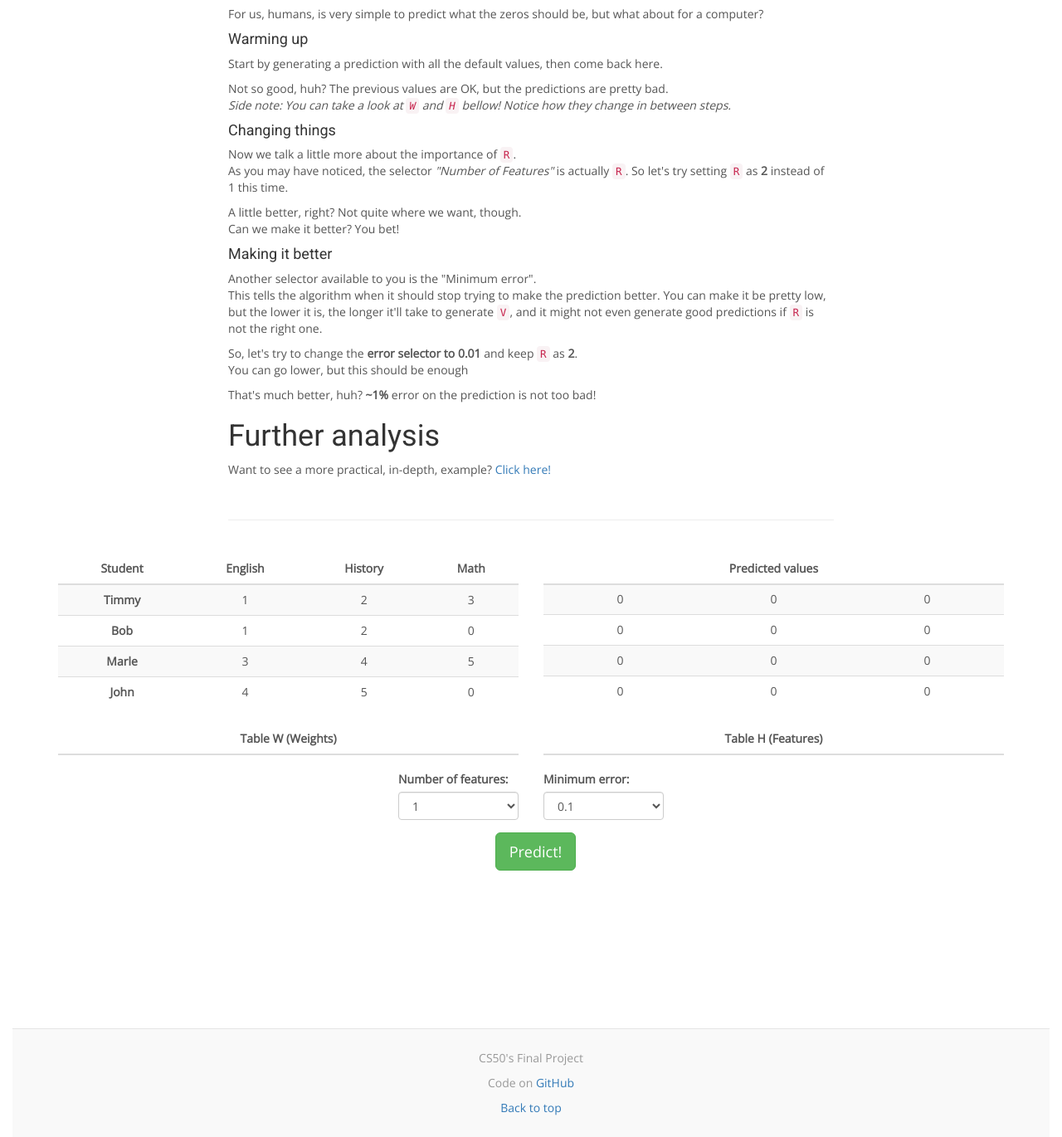
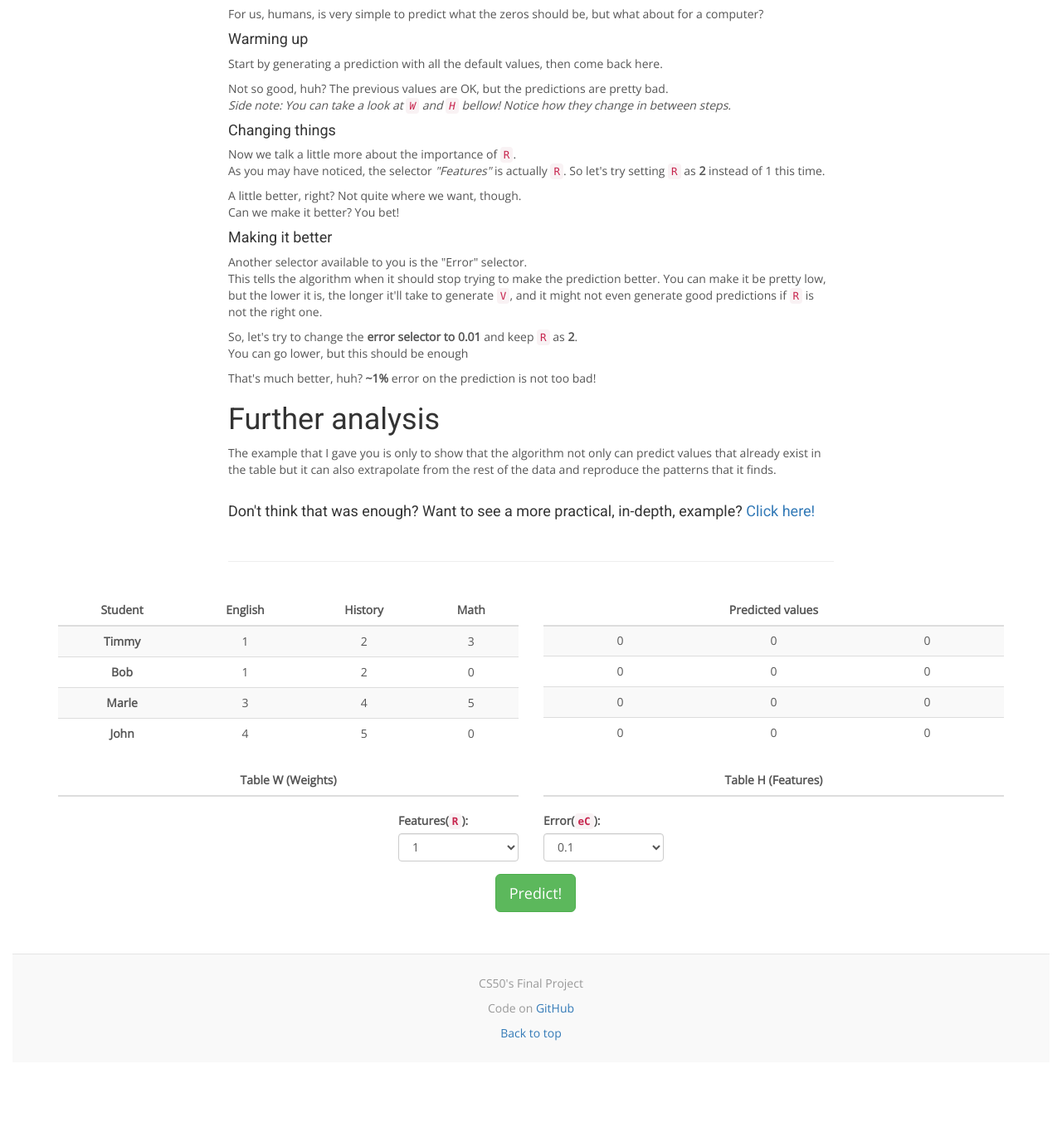
Before and after one commit to Maronato/NGP, a Django app: page / in a window 1280 px wide. Shown: the part 1441-2811 px from the top of the page at 83% size. After the commit the page ends 2695 px from the top, so only its background shows below. Run offline with Django 3.2, Linux system fonts and the light colour scheme; lists and menus that the app fills with data are empty; some libraries are stand-ins or nearby versions.

Commit message:
removed imports and put text on col-8

```diff
--- a/interface/templates/index.html
+++ b/interface/templates/index.html
@@ -1,8 +1,4 @@
 {% extends "base.html" %} {% load staticfiles %} {% block content %}
-<script src="https://ajax.googleapis.com/ajax/libs/jquery/3.1.1/jquery.min.js"></script>
-<script src="{% static 'js/editableTableWidget.js'%}"></script>
-<script src="{% static 'js/tabletojson.js'%}"></script>
-<script src="{% static 'js/update_table.js'%}"></script>
 <div class="container">
     <div class="col-md-8 col-md-offset-2">
         <h1> NGP </h1>
@@ -14,7 +10,8 @@
         </p>
         <p>
             If you, a human, look at their grades and interests you might think that, since Timmy and Bob seem to follow the same patterns, their grades should too, and indeed they do!
-        <br> Following this train of thought, we have Marle: another student like Bob and Timmy but she is pretty good at english and not so much with Math. Her grades probably won't follow the same patterns as Timmy's but could follow the same as John's, another student, who has similar grades to her.
+            <br> Following this train of thought, we have Marle: another student like Bob and Timmy but she is pretty good at english and not so much with Math. Her grades probably won't follow the same patterns as Timmy's but could follow the same as
+            John's, another student, who has similar grades to her.
         </p>
         <p>
             It's pretty easy to understand that there must be some kind of relationship between these students' grades, and even predict some of them, but we can only do that because we are oversimplifying things.
@@ -27,8 +24,8 @@
         </p>
         <h3>How does it work?</h3>
         <p>
-        Like I said, the relations still exist and we can use computers to find and analyze them. One way of doing that is using a technique called Non-Negative Matrix Factorization(NMF) in which we take a matrix <code>X</code> and factorize it into two
-        other matrices, <code>W</code> and <code>H</code> that when multiplied(dot product) generate a resulting matrix <code>V</code> that is very similar to <code>X</code>.
+            Like I said, the relations still exist and we can use computers to find and analyze them. One way of doing that is using a technique called Non-Negative Matrix Factorization(NMF) in which we take a matrix <code>X</code> and factorize it into
+            two other matrices, <code>W</code> and <code>H</code> that when multiplied(dot product) generate a resulting matrix <code>V</code> that is very similar to <code>X</code>.
         </p>
         <p>
             The difference is that while <code>X</code> had missing data due to the students not taking the courses, <code>V</code> has everything filled in, and those filled-in grades are the actual predictions.
@@ -89,7 +86,7 @@
         <h4>Changing things</h4>
         <p>
             Now we talk a little more about the importance of <code>R</code>.
-        <br> As you may have noticed, the selector <i>"Number of Features"</i> is actually
+            <br> As you may have noticed, the selector <i>"Features"</i> is actually
             <code>R</code>. So let's try setting <code>R</code> as <b>2</b> instead of 1 this time.
         </p>
         <p>
@@ -98,7 +95,7 @@
         </p>
         <h4>Making it better</h4>
         <p>
-        Another selector available to you is the "Minimum error".
+            Another selector available to you is the "Error" selector.
             <br> This tells the algorithm when it should stop trying to make the prediction better. You can make it be pretty low, but the lower it is, the longer it'll take to generate <code>V</code>, and it might not even generate good predictions if
             <code>R</code> is not the right one.
         </p>
@@ -111,8 +108,11 @@
         </p>
         <h1>Further analysis</h1>
         <p>
-        Want to see a more practical, in-depth, example?
-        <a href="/example/">Click here!</a>
+            The example that I gave you is only to show that the algorithm not only can predict values that already exist in the table but it can also extrapolate from the rest of the data and reproduce the patterns that it finds.
+            <br>
+            <br>
+            <h4> Don't think that was enough? Want to see a more practical, in-depth, example?
+        <a href="/example/">Click here!</a></h4>
         </p>
         <br>
         <hr>
@@ -223,7 +223,7 @@
     <div class="col-md-4 col-md-offset-4">
         <div class="col-xs-6">
             <div class="form-group">
-                <label for="R">Number of features:</label>
+                <label for="R">Features(<code>R</code>):</label>
                 <select class="form-control" id="R">
                   <option>1</option>
                   <option>2</option>
@@ -233,7 +233,7 @@
         </div>
         <div class="col-xs-6">
             <div class="form-group">
-                <label for="eC">Minimum error:</label>
+                <label for="eC">Error(<code>eC</code>):</label>
                 <select class="form-control" id="eC">
                   <option>0.1</option>
                   <option>0.01</option>
@@ -247,10 +247,8 @@
             <button id="fit-predict" class="btn btn-lg btn-success" onclick="predict()">Predict!</button>
         </div>
     </div>
+</div>
 
-</div>
-</div>
-<br><br><br><br><br><br><br>
 <script>
     $('#table').editableTableWidget();
     $('table td').on('validate', function(evt, newValue) {
```
Lines whose indentation alone changed are shown as unchanged.
